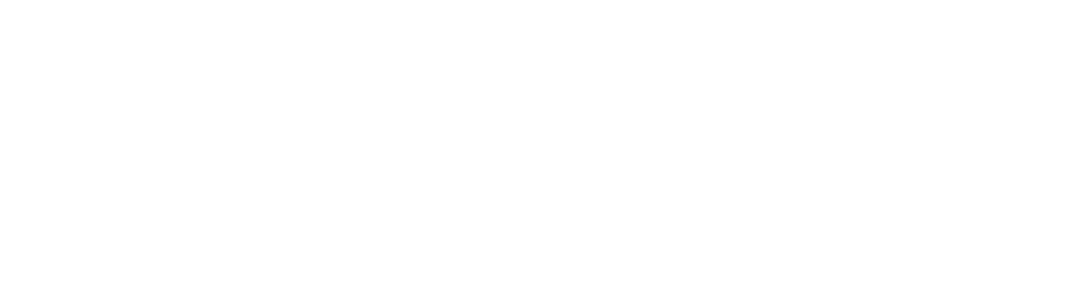
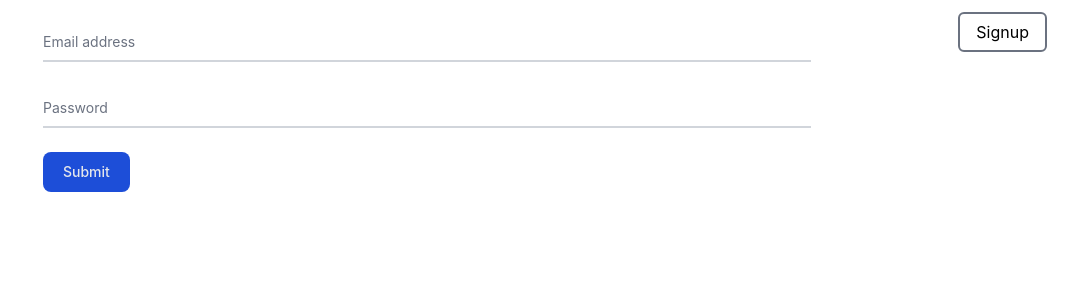
Before and after one commit to Shane99dt/upload-front, a React (Create React App) app: page /login in a window 1280 px wide. Before the commit this address had no page. Shown: the top 300 px of the page, without its empty margins (213-1280 px from the left). Built offline with nearby package versions, Linux system fonts and the light colour scheme.

Commit message:
finished the front with the functionalities || sans style

```diff
--- a/src/App.js
+++ b/src/App.js
@@ -3,6 +3,7 @@
 import Signup from "./pages/Signup";
 import Info from "./pages/Info";
 import { UserContextProvider } from "./context/User";
+import Login from "./pages/Login";
 
 const App = () => {
   return (
@@ -11,6 +12,7 @@
         <UserContextProvider>
           <Routes>
             <Route path="/" element={<Signup />} />
+            <Route path="/login" element={<Login />} />
             <Route path="/info" element={<Info />} />
           </Routes>
         </UserContextProvider>
--- a/src/api/User.js
+++ b/src/api/User.js
@@ -9,3 +9,5 @@
 
   return response;
 };
+
+export { User };
--- a/src/components/Form.js
+++ b/src/components/Form.js
@@ -2,7 +2,7 @@
 import { useNavigate } from "react-router-dom";
 import { UserContext } from "../context/User";
 
-const Form = () => {
+const Form = ({ type }) => {
   const [firstName, setFirstName] = useState("");
   const [lastName, setLastName] = useState("");
   const [password, setPassword] = useState("");
@@ -27,6 +27,12 @@
   const handleChangePicture = (e) => {
     setPicture(e.target.files[0]);
   };
+
+  useEffect(() => {
+    if (user) {
+      navigate("/info");
+    }
+  }, [user]);
 
   const handleSubmit = async (e) => {
     e.preventDefault();
@@ -66,8 +72,82 @@
     }
   };
 
+  const handleSubmitLogin = async (e) => {
+    e.preventDefault();
+    const login = {
+      email,
+      password,
+    };
+
+    const requestUser = await fetch("http://localhost:5000/auth/login", {
+      method: "POST",
+      headers: {
+        "Content-Type": "application/json",
+      },
+      body: JSON.stringify(login),
+    });
+    const { token } = await requestUser.json();
+
+    if (token) {
+      setToken(token);
+    } else {
+      navigate("/");
+    }
+  };
+
   return (
     <>
+      {type === "login" && (
+        <form
+          action="/single"
+          method="POST"
+          encType="multipart/form-data"
+          onSubmit={handleSubmitLogin}
+        >
+          <div className="relative z-0 w-full mb-6 group">
+            <input
+              type="email"
+              name="email"
+              id="email"
+              className="block py-2.5 px-0 w-full text-sm text-gray-900 bg-transparent border-0 border-b-2 border-gray-300 appearance-none dark:text-gray-500 dark:border-gray-600 dark:focus:border-blue-500 focus:outline-none focus:ring-0 focus:border-blue-600 peer"
+              placeholder=" "
+              required
+              onChange={handleChangeEmail}
+            />
+            <label
+              htmlFor="email"
+              className="peer-focus:font-medium absolute text-sm text-gray-500 dark:text-gray-400 duration-300 transform -translate-y-6 scale-75 top-3 -z-10 origin-[0] peer-focus:left-0 peer-focus:text-blue-600 peer-focus:dark:text-blue-500 peer-placeholder-shown:scale-100 peer-placeholder-shown:translate-y-0 peer-focus:scale-75 peer-focus:-translate-y-6"
+            >
+              Email address
+            </label>
+          </div>
+          <div className="relative z-0 w-full mb-6 group">
+            <input
+              type="password"
+              name="password"
+              id="password"
+              className="block py-2.5 px-0 w-full text-sm text-gray-900 bg-transparent border-0 border-b-2 border-gray-300 appearance-none dark:text-gray-500 dark:border-gray-600 dark:focus:border-blue-500 focus:outline-none focus:ring-0 focus:border-blue-600 peer"
+              placeholder=" "
+              required
+              onChange={handleChangePassword}
+            />
+            <label
+              htmlFor="password"
+              className="peer-focus:font-medium absolute text-sm text-gray-500 dark:text-gray-400 duration-300 transform -translate-y-6 scale-75 top-3 -z-10 origin-[0] peer-focus:left-0 peer-focus:text-blue-600 peer-focus:dark:text-blue-500 peer-placeholder-shown:scale-100 peer-placeholder-shown:translate-y-0 peer-focus:scale-75 peer-focus:-translate-y-6"
+            >
+              Password
+            </label>
+          </div>
+          <button
+            type="submit"
+            className="text-gray-200 bg-blue-700 hover:bg-blue-800 focus:ring-4 focus:outline-none focus:ring-blue-300 font-medium rounded-lg text-sm w-full sm:w-auto px-5 py-2.5 text-center dark:bg-blue-600 dark:hover:bg-blue-700 dark:focus:ring-blue-800"
+          >
+            Submit
+          </button>
+        </form>
+      )}
+
+      {type === "signup" && (
         <form
           action="/single"
           method="POST"
@@ -168,6 +248,7 @@
             Submit
           </button>
         </form>
+      )}
     </>
   );
 };
--- a/src/context/User.js
+++ b/src/context/User.js
@@ -16,17 +16,18 @@
     }
   }, []);
 
-  // useEffect(() => {
-  //   if (token) {
-  //     localStorage.setItem("token", token);
-  //     getUser();
-  //   }
-  // }, [token]);
+  useEffect(() => {
+    if (token) {
+      localStorage.setItem("token", token);
+      getUser();
+    }
+  }, [token]);
 
-  // const getUser = async () => {
-  //   const userResponse = await User(token);
-  //   setUser(userResponse);
-  // };
+  const getUser = async () => {
+    const userResponse = await User(token);
+    setUser(userResponse);
+    setImage(userResponse.Picture);
+  };
 
   const logout = () => {
     localStorage.removeItem("token");
--- /dev/null
+++ b/src/pages/Info.js
@@ -0,0 +1,44 @@
+import { useContext, useEffect } from "react";
+import { useNavigate } from "react-router-dom";
+import { UserContext } from "../context/User";
+
+const Info = () => {
+  const { user, image, logout } = useContext(UserContext);
+  const navigate = useNavigate();
+
+  useEffect(() => {
+    if (!user) {
+      navigate("/login");
+    }
+  }, [user]);
+
+  return (
+    <div>
+      <div className="absolute top-5 right-5">
+        <button
+          className="border-2 border-gray-500 rounded-md px-4 py-2"
+          onClick={logout}
+        >
+          Logout
+        </button>
+      </div>
+      {user && (
+        <div className="my-0 mx-auto flex flex-col items-center mt-[50px]">
+          <h2 className="text-[40px] capitalize">
+            {user.firstName} {user.lastName}
+          </h2>
+          <h4 className="text-xl">{user.email}</h4>
+          {image && (
+            <img
+              src={image.url}
+              alt={image.id}
+              className={"w-[300px] border-4 rounded-full border-gray-400 mt-5"}
+            />
+          )}
+        </div>
+      )}
+    </div>
+  );
+};
+
+export default Info;
--- /dev/null
+++ b/src/pages/Login.js
@@ -0,0 +1,20 @@
+import { Link } from "react-router-dom";
+import Form from "../components/Form";
+
+const Login = () => {
+  return (
+    <div>
+      <div className="absolute top-5 right-5">
+        <Link
+          className="border-2 border-gray-500 rounded-md px-4 py-2"
+          to={"/"}
+        >
+          Signup
+        </Link>
+      </div>
+      <Form type={"login"} />
+    </div>
+  );
+};
+
+export default Login;
--- a/src/pages/Signup.js
+++ b/src/pages/Signup.js
@@ -1,9 +1,7 @@
-import Form from "../components/Form"
+import Form from "../components/Form";
 
 const Signup = () => {
-  return(
-    <Form/>
-  )
-}
+  return <Form type={"signup"} />;
+};
 
-export default Signup
+export default Signup;
```
Lines whose indentation alone changed are shown as unchanged.
